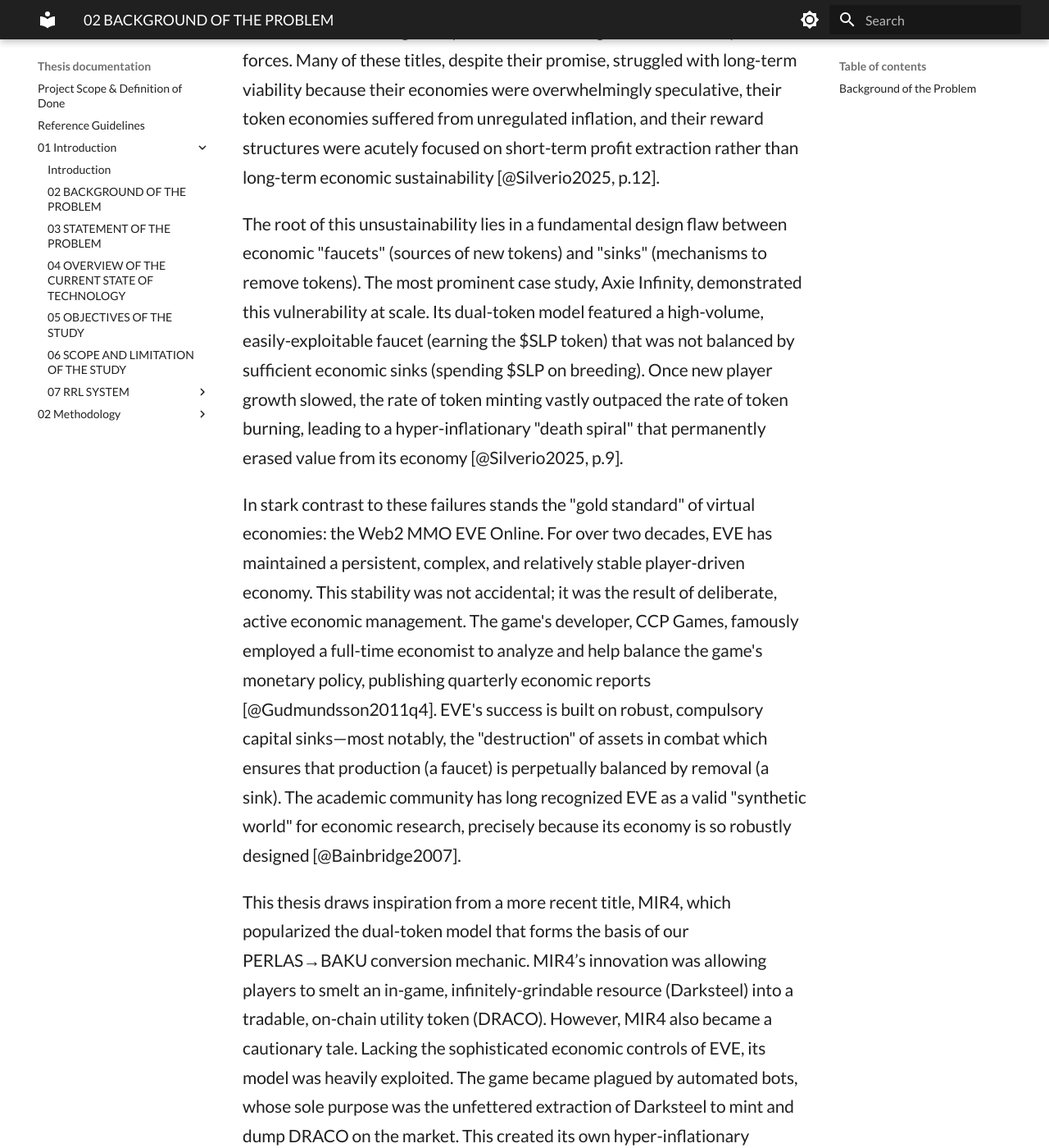
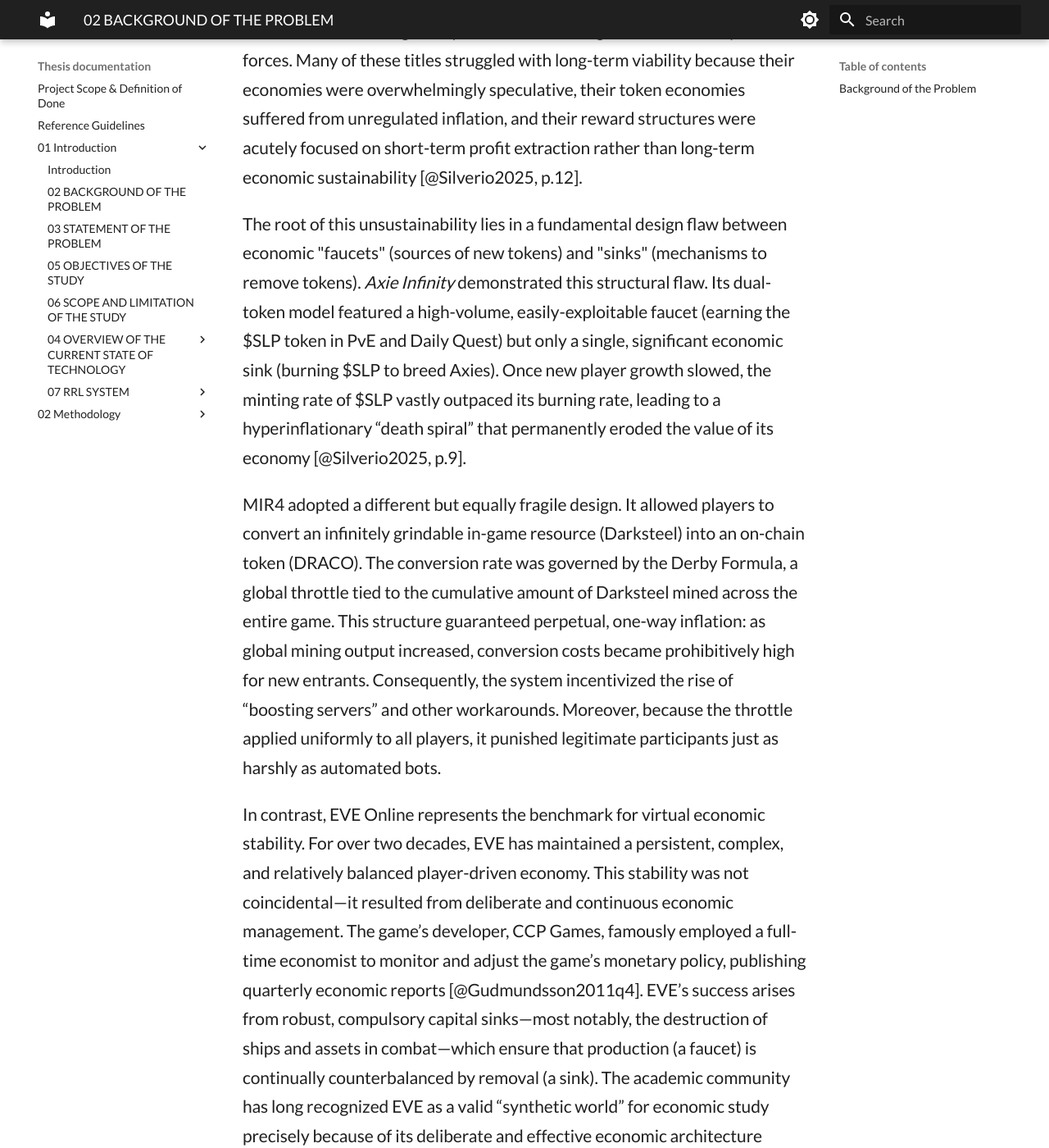
Before and after one commit to Markism-JA/Echoes-of-Bathala, an MkDocs documentation site: the page built from docs/thesis_documentation/01_Introduction/02_BACKGROUND_OF_THE_PROBLEM.md, in a window 1280 px wide and 1400 px high, scrolled down 561 px. Shown: the whole window at 82% size. Built offline with MkDocs 1.6.1 and Material for MkDocs 9.7.7, drawn with Linux system fonts in a browser that asks for light colours; some of the changed text lies outside the part shown.

Commit message:
thesis: revision bg sop and structure change (#90)
* revise bg of study:

- reorganized example flow (axie to mir4 to eve).
- clarified the Mir4 problem.
- explicitly state that Eve works in a centralized manner.
- revise the stabilization framework in consideration with the
  difficulty and diminishing return formula also affecting regular
  player.

* changed in line with bg modif

* add structure in prep for RRL and OCST

```diff
--- a/docs/thesis_documentation/01_Introduction/02_BACKGROUND_OF_THE_PROBLEM.md
+++ b/docs/thesis_documentation/01_Introduction/02_BACKGROUND_OF_THE_PROBLEM.md
@@ -1,16 +1,27 @@
 ## Background of the Problem
 
-This research is built upon the foundational work of virtual economists, who established that "synthetic worlds" are not mere games but real economies, subject to real-world forces such as inflation, market bubbles, and rational, profit-seeking behavior [@Castronova2005]. The first generation of "Play-to-Earn" (P2E) Web3 games provided a clear, large-scale case study of these forces. Many of these titles, despite their promise, struggled with long-term viability because their economies were overwhelmingly speculative, their token economies suffered from unregulated inflation, and their reward structures were acutely focused on short-term profit extraction rather than long-term economic sustainability [@Silverio2025, p.12].
+This research is built upon the foundational work of virtual economists, who established that "synthetic worlds" are not mere games but real economies, subject to real-world forces such as inflation, market bubbles, and rational, profit-seeking behavior [@Castronova2005]. The first generation of "Play-to-Earn" (P2E) Web3 games provided a clear, large-scale case study of these forces. Many of these titles struggled with long-term viability because their economies were overwhelmingly speculative, their token economies suffered from unregulated inflation, and their reward structures were acutely focused on short-term profit extraction rather than long-term economic sustainability [@Silverio2025, p.12].
 
-The root of this unsustainability lies in a fundamental design flaw between economic "faucets" (sources of new tokens) and "sinks" (mechanisms to remove tokens). The most prominent case study, Axie Infinity, demonstrated this vulnerability at scale. Its dual-token model featured a high-volume, easily-exploitable faucet (earning the $SLP token) that was not balanced by sufficient economic sinks (spending $SLP on breeding). Once new player growth slowed, the rate of token minting vastly outpaced the rate of token burning, leading to a hyper-inflationary "death spiral" that permanently erased value from its economy [@Silverio2025, p.9].
+The root of this unsustainability lies in a fundamental design flaw between economic "faucets" (sources of new tokens) and "sinks" (mechanisms to remove tokens). *Axie Infinity* demonstrated this structural flaw. Its dual-token model featured a high-volume, easily-exploitable faucet (earning the $SLP token in PvE and Daily Quest) but only a single, significant economic sink (burning $SLP to breed Axies). Once new player growth slowed, the minting rate of $SLP vastly outpaced its burning rate, leading to a hyperinflationary “death spiral” that permanently eroded the value of its economy [@Silverio2025, p.9].
 
-In stark contrast to these failures stands the "gold standard" of virtual economies: the Web2 MMO EVE Online. For over two decades, EVE has maintained a persistent, complex, and relatively stable player-driven economy. This stability was not accidental; it was the result of deliberate, active economic management. The game's developer, CCP Games, famously employed a full-time economist to analyze and help balance the game's monetary policy, publishing quarterly economic reports [@Gudmundsson2011q4]. EVE's success is built on robust, compulsory capital sinks—most notably, the "destruction" of assets in combat which ensures that production (a faucet) is perpetually balanced by removal (a sink). The academic community has long recognized EVE as a valid "synthetic world" for economic research, precisely because its economy is so robustly designed [@Bainbridge2007].
+MIR4 adopted a different but equally fragile design. It allowed players to convert an infinitely grindable in-game resource (Darksteel) into an on-chain token (DRACO). The conversion rate was governed by the Derby Formula, a global throttle tied to the cumulative amount of Darksteel mined across the entire game. This structure guaranteed perpetual, one-way inflation: as global mining output increased, conversion costs became prohibitively high for new entrants. Consequently, the system incentivized the rise of “boosting servers” and other workarounds. Moreover, because the throttle applied uniformly to all players, it punished legitimate participants just as harshly as automated bots.
 
-This thesis draws inspiration from a more recent title, MIR4, which popularized the dual-token model that forms the basis of our PERLAS→BAKU conversion mechanic. MIR4’s innovation was allowing players to smelt an in-game, infinitely-grindable resource (Darksteel) into a tradable, on-chain utility token (DRACO). However, MIR4 also became a cautionary tale. Lacking the sophisticated economic controls of EVE, its model was heavily exploited. The game became plagued by automated bots, whose sole purpose was the unfettered extraction of Darksteel to mint and dump DRACO on the market. This created its own hyper-inflationary pressure, devalued the core game loop for legitimate players, and proved that a simple conversion mechanic, without sophisticated controls, is insufficient to build a stable economy [@Lee2023].
+In contrast, EVE Online represents the benchmark for virtual economic stability. For over two decades, EVE has maintained a persistent, complex, and relatively balanced player-driven economy. This stability was not coincidental—it resulted from deliberate and continuous economic management. The game’s developer, CCP Games, famously employed a full-time economist to monitor and adjust the game’s monetary policy, publishing quarterly economic reports [@Gudmundsson2011q4]. EVE’s success arises from robust, compulsory capital sinks—most notably, the destruction of ships and assets in combat—which ensure that production (a faucet) is continually counterbalanced by removal (a sink). The academic community has long recognized EVE as a valid “synthetic world” for economic study precisely because of its deliberate and effective economic architecture [@Bainbridge2007]. However, EVE’s model is inherently centralized: its economic policy is administered by a developer acting as a de facto central bank [@Gudmundsson2011q4]. This discretionary control structure conflicts with the trustless, programmatic ethos that underpins Web3 systems.
 
-This research is therefore justified by a clear gap, the need for a hybrid model that combines the dual-token architecture of MIR4 with the managed-economy principles of EVE Online. In response to this gap, this thesis proposes a novel stabilization framework that introduces three new control layers to the dual-token model: (a) an Automated Market Maker (AMM) style market mechanic [@Adams2021Uniswap], (b) an adaptive "difficulty" throttle to regulate token minting [@Gkillas2022Game], and (c) an on-chain treasury to absorb market shocks [@GonzalezConde2025Stablecoin]. The primary contribution of this study is the design of this framework, while the game prototypes serves as a proof-of-concept to validate technical feasibility.
+The present research is therefore motivated by the absence of a hybrid economic framework capable of achieving stability without depending on continuous new-player inflows (as in Axie), cumulative inflation (as in MIR4), or centralized discretion (as in EVE Online).
 
-While a robust mechanical framework, as proposed, is necessary to address the economic flaws, it does not by itself solve the sociological problem of "short-term profit" and "speculative" mindset common in P2E games. This form of motivation is not only fleeting and highly vulnerable to market volatility [@Delic2023Understanding], but it also fosters a user base of speculators and extractors rather than an invested community.
+In response to this gap, this study proposes a multi-layered hybrid stabilization framework designed to programmatically regulate and sustain a Web3-based virtual economy. This architecture consists of three interdependent layers:
+
+1. Automated Market Maker (AMM) Pool (PERLAS/BAKU): Provides a two-way, market-driven mechanism for price discovery and liquidity management [@Adams2021Uniswap].
+
+2. Macroeconomic Throttles: Incorporates an adaptive difficulty variable (D) to regulate overall minting velocity [@Gkillas2022Game], coupled with an on-chain treasury funded by transaction fees to absorb market shocks and finance economic sinks [@GonzalezConde2025Stablecoin].
+
+3. Progressive Anti-Exploit System: A tripartite structure designed to deter automation and resource extraction without harming legitimate users:
+    a. An anti-Sybil Proof-of-Play (PoP) gate (analogous to MIR4’s Level 40 requirement) that verifies genuine player activity.
+    b. A Daily Wallet Allowance that shields verified players from severe throttling.
+    c. A diminishing returns formula (β) that progressively penalizes high-volume extractor accounts—whether bots or whales—operating beyond fair-play thresholds.
+
+While a mechanical framework, as proposed, is necessary to address the economic flaws, it does not by itself solve the sociological problem of "short-term profit" and "speculative" mindset common in P2E games. This form of motivation is not only fleeting and highly vulnerable to market volatility [@Delic2023Understanding], but it also fosters a user base of speculators and extractors rather than an invested community.
 
 To build a truly resilient economy, this project proposes a design centered on fostering intrinsic motivation. This approach is grounded in Self-Determination Theory, which identifies the innate human desires for competence, autonomy, and, most critically, social relatedness as the keys to sustained engagement [@Ryan2000Self].
 
```
Also changed, not shown: docs/thesis_documentation/01_Introduction/03-STATEMENT-OF-THE-PROBLEM.md (+2 -16 lines), docs/thesis_documentation/project-scope.md (+14 -0 lines), docs/thesis_documentation/01_Introduction/04_OVERVIEW_OF_THE_CURRENT_STATE_OF_TECHNOLOGY/01_INITIAL_PARAGRAPH.md (renamed from docs/thesis_documentation/01_Introduction/04-OVERVIEW_OF_THE_CURRENT_STATE_OF_TECHNOLOGY.md).
